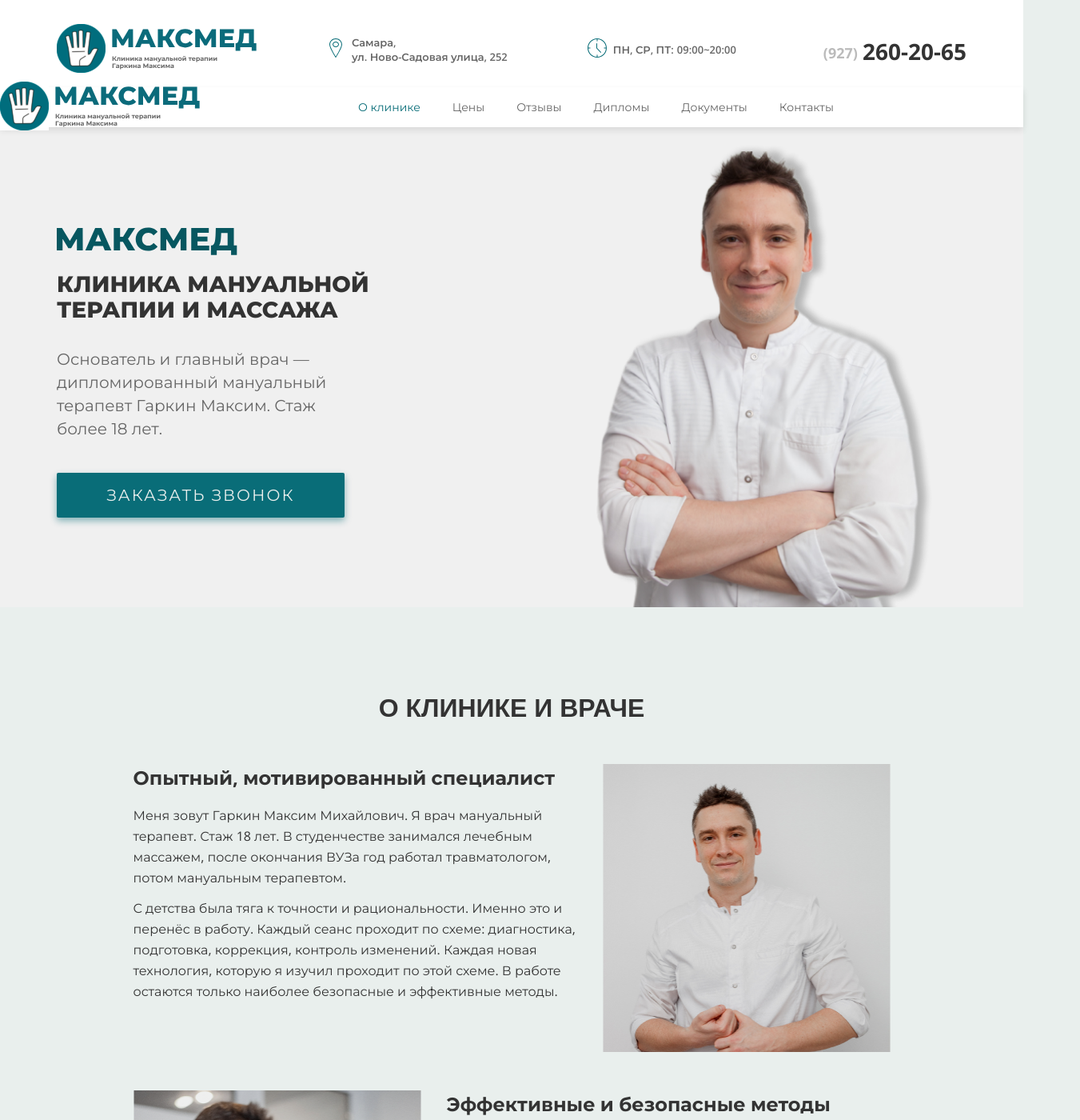
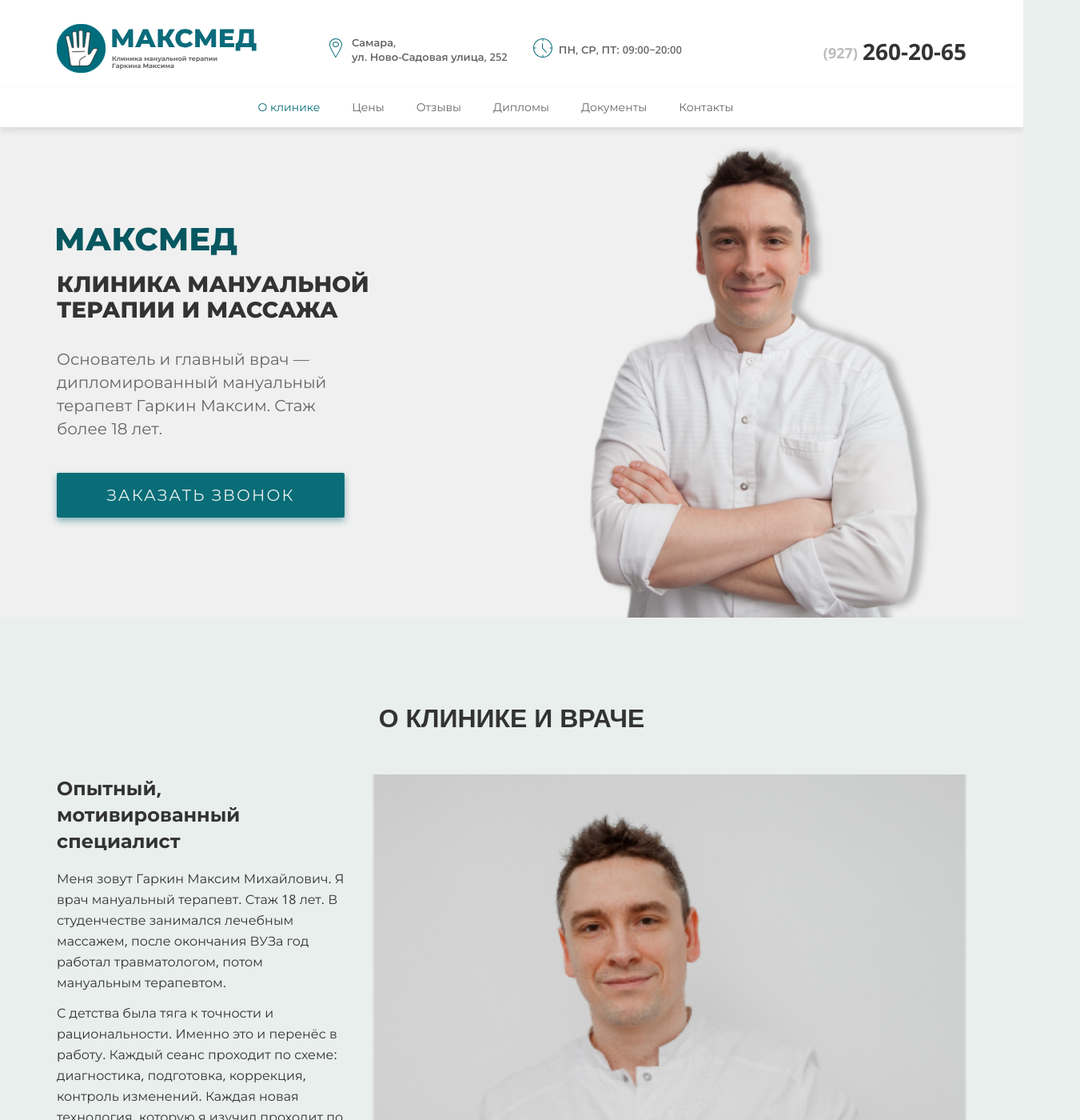
Before and after one commit to Kotinann/maksmed, a Next.js app: page / in a window 1280 px wide. Shown: the top 1400 px of the page at 80% size, 1351 px wide, since content can reach past the window. Built offline with nearby package versions, Linux system fonts and the light colour scheme.

Commit message:
пофиксил отзывы и баннер

```diff
--- a/src/components/banner/banner.jsx
+++ b/src/components/banner/banner.jsx
@@ -7,8 +7,7 @@ export default function Banner() {
         <div className={styles.banner}>
             <div className="container">
                 <div className={styles.wrapper}>
-                    <div className={styles.mobImg}>
-                    </div>
+                    <div className={styles.image}></div>
                     <div className={styles.row}>
                         <div className={styles.textBlock}>
                             <div className={styles.logo}>
--- a/src/components/banner/banner.module.scss
+++ b/src/components/banner/banner.module.scss
@@ -11,28 +11,33 @@
 }
 .wrapper {
   width: 100%;
-  height: 600px;
-  background-image: url("../../assets/img/doctors/bannerDoctors.png");
   background-repeat: no-repeat;
-  background-position: 95% 20px;
   background-size: contain;
-  padding: 125px 0;
+  padding-top: 40px;
+  background-position: 50% 50%;
 
-  @media only screen and (max-width: 767px) {
-  height: 157px;
-  background-position: 50% 50%;
-  margin-right: -15px;
-  margin-left: -15px;
-}
+  @media only screen and (min-width: 768px) {
+    padding: 125px 0;
+    background-position: 95% 20px;
+    background-image: url("../../assets/img/doctors/bannerDoctors.png");
 
-  @media only screen and (max-width: 1023px) {
-    height: 400px;
-    padding: 40px 0 35px;
+  }
+
+  @media only screen and (min-width: 1024px) {
+    background-position: 95% 20px;
   }
 }
 
-.bannerMobImg {
-  display: none;
+.image {
+  height: 300px;
+  background-position: 50% 50%;
+  background-repeat: no-repeat;
+  background-size: contain;
+  background-image: url("../../assets/img/doctors/bannerDoctors.png");
+
+  @media only screen and (min-width: 768px) {
+    display: none;
+  }
 }
 
 .row {
--- a/src/components/diploms/diploms.jsx
+++ b/src/components/diploms/diploms.jsx
@@ -16,14 +16,6 @@ export default function Diploms() {
                             </div>
                         </div>
                     </div>
-                    <div className={styles.arrows}>
-                        <div className={styles.left}>
-                        </div>
-                        <div className={styles.right}>
-                        </div>
-                    </div>
-                    <div className={styles.dots}>
-                    </div>
                 </div>
             </div>
         </div>
--- a/src/components/header/header.module.scss
+++ b/src/components/header/header.module.scss
@@ -30,8 +30,7 @@
 }
 
 .logoLink {
-
-
+  display: block;
 }
 
 .right {
@@ -42,18 +41,16 @@
 
 .contactInfo {
   display: flex;
+  gap: 32px;
 }
 
 .contactInfoItem {
   display: flex;
   align-items: center;
-  padding-right: 100px;
-
 }
 
 .contactInfoIcon {
   margin-right: 8px;
-
 }
 
 .contactInfoText {
@@ -63,8 +60,6 @@
   font-size: 13px;
   font-weight: 600;
   line-height: 1.4;
-
-
 }
 
 .contactInfoDay {
@@ -82,7 +77,6 @@
   margin-bottom: 5px;
   font-weight: bold;
   line-height: 1;
-  margin-left: auto;
 }
 
 
--- a/src/components/info/info.module.scss
+++ b/src/components/info/info.module.scss
@@ -37,14 +37,15 @@
 
 .block {
   display: flex;
+  flex-direction: column;
   align-items: flex-start;
   justify-content: center;
   column-gap: 32px;
   row-gap: 48px;
   margin-bottom: 48px;
 
-  @media only screen and (max-width: 767px) {
-    flex-direction: column;
+  @media only screen and (min-width: 768px) {
+    flex-direction: row;
   }
 
   @media only screen and (max-width: 1023px) {
@@ -77,14 +78,13 @@
 
 .text {
   width: 100%;
-  max-width: 555px;
   font-weight: 400;
   font-size: 16px;
   line-height: 26px;
   color: $font-black;
 
-  @media only screen and (max-width: 767px) {
-
+  @media only screen and (min-width: 768px) {
+    max-width: 555px;
   }
 
   @media only screen and (max-width: 1023px) {
@@ -105,18 +105,10 @@
 }
 
 .image {
-
-  @media only screen and (max-width: 767px) {
-
+  width: 100%;
+  img {
+    display: block;
+    width: 100%;
+    height: auto;
   }
-
-  @media only screen and (max-width: 1023px) {
-
-  }
-  //img {
-  //  display: block;
-  //  width: 100%;
-  //  max-width: 555px;
-  //  height: auto;
-  //}
 }
--- a/src/components/menu/menu.jsx
+++ b/src/components/menu/menu.jsx
@@ -11,11 +11,6 @@ export default function Menu() {
                 <div className={styles.burger}>
                     <a className={styles.hamburger} href="#">
                         <span></span>
-                    </a>
-                </div>
-                <div className={styles.logo}>
-                    <a className={styles.logoLink} href="#">
-                        <LogoIcon/>
                     </a>
                 </div>
                 <ul className={styles.list}>
--- a/src/components/reviews/reviews-card/reviews-card.module.scss
+++ b/src/components/reviews/reviews-card/reviews-card.module.scss
@@ -1,41 +1,24 @@
 @import 'src/styles/variables';
 
 .card {
-  padding-top: 24px;
 
 }
 
-
-.container {
-
-}
-
-.wrapper {
-
-
-
-}
-
-
 .block {
   width: 100%;
-  max-width: 263px;
   background: #F5F5F5;
-  height: 400px;
   display: flex;
   flex-direction: column;
   align-items: center;
   position: relative;
-  padding-bottom: 20px;
-  margin-bottom: 30px;
   overflow: hidden;
 
-  @media only screen and (max-width: 767px) {
-    max-width: 463px;
+  @media only screen and (min-width: 768px) {
+    height: 100%;
   }
 
-  @media only screen and (max-width: 1023px) {
-
+  @media only screen and (min-width: 1024px) {
+    max-width: 400px;
   }
 }
 
--- a/src/components/reviews/reviews.jsx
+++ b/src/components/reviews/reviews.jsx
@@ -6,7 +6,7 @@ import reviewsData from "@/components/reviews/reviews-data";
 
 export default function Reviews() {
     return (
-        <div className={styles.rewiews}>
+        <div className={styles.reviews}>
             <div className="container">
                 <div className={styles.wrapper}>
                     <div className={styles.title}>
--- a/src/components/reviews/reviews.module.scss
+++ b/src/components/reviews/reviews.module.scss
@@ -1,6 +1,6 @@
 @import 'src/styles/variables';
 
-.rewiews {
+.reviews {
   background-color: #FFFFFF;
   padding-top: 104px;
   padding-bottom: 104px;
@@ -39,15 +39,17 @@
 
 
 .reviewsWrap {
-  height: 304px;
+  display: flex;
+  flex-direction: column;
+  gap: 24px;
+  align-items: center;
   background: #BCD5D6;
   border-radius: 2px;
-  display: flex;
-  padding: 63px 90px;
+  padding: 40px 40px;
 
-  @media only screen and (max-width: 767px) {
-    padding: 40px 40px;
-
+  @media only screen and (min-width: 767px) {
+    padding: 63px 90px;
+    flex-direction: row;
   }
 
   @media only screen and (max-width: 1023px) {
@@ -61,15 +63,16 @@
   font-family: 'Merriweather';
   font-style: italic;
   font-weight: 400;
-  font-size: 32px;
-  line-height: 48px;
+  font-size: 28px;
+  line-height: 40px;
   display: flex;
   align-items: center;
   color: #293A34;
 
-  @media only screen and (max-width: 767px) {
-    font-size: 28px;
-    line-height: 40px;
+  @media only screen and (min-width: 768px) {
+    font-size: 32px;
+    line-height: 48px;
+    padding-right: 12px;
   }
 
   @media only screen and (max-width: 1023px) {
@@ -78,9 +81,8 @@
 }
 
 .reviewsImage {
+  flex-shrink: 0;
   position: relative;
-  bottom: 40px;
-  right: -160px;
 
   @media only screen and (max-width: 767px) {
 
@@ -95,11 +97,12 @@
 .imgWrap {
 
   img {
-    width: 100%;
-    max-width: 257px;
+    display: block;
+    width: 257px;
+    height: auto;
 
     @media only screen and (max-width: 767px) {
-      display: none;
+
     }
 
     @media only screen and (max-width: 1023px) {
@@ -110,7 +113,7 @@
 
 .name {
   position: absolute;
-  bottom: -80px;
+  bottom: 10px;
   left: -20px;
   color: $white;
   font-weight: 700;
@@ -142,16 +145,18 @@
   }
 }
 .all {
-  display: flex;
-  justify-content: space-between;
-  column-gap: 32px;
+  padding-top: 24px;
+  display: grid;
+  grid-template-columns: 1fr;
+  gap: 24px;
 
-  @media only screen and (max-width: 767px) {
-    flex-direction: column;
+  @media only screen and (min-width: 768px) {
+    grid-template-columns: 1fr 1fr;
+    align-items: stretch;
   }
 
-  @media only screen and (max-width: 1023px) {
-
+  @media only screen and (min-width: 1024px) {
+    grid-template-columns: 1fr 1fr 1fr 1fr;
   }
 
 }
```
